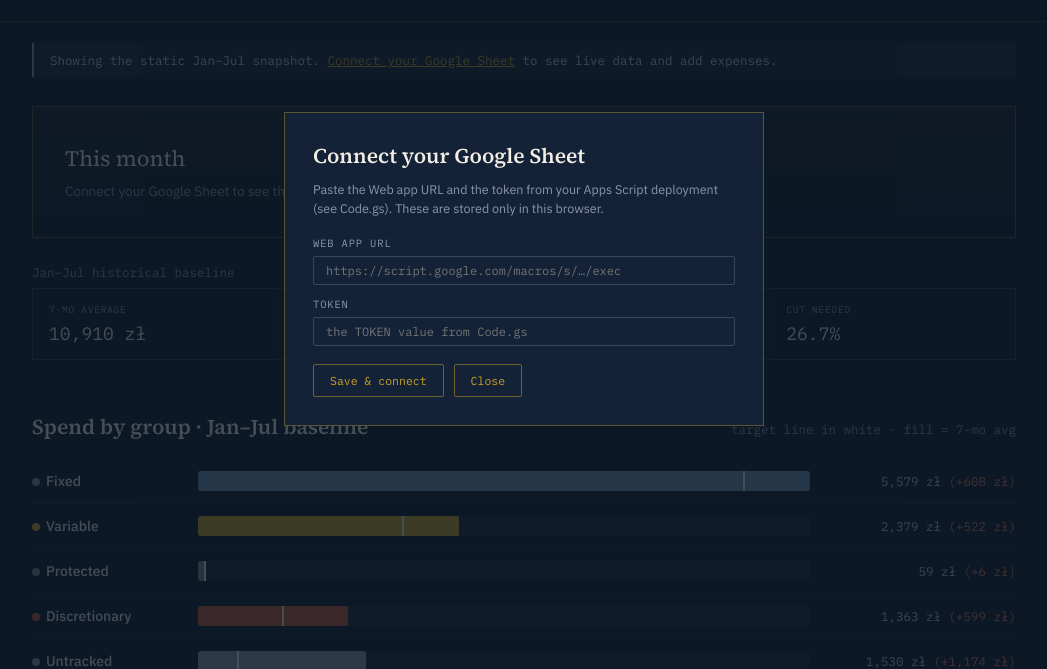
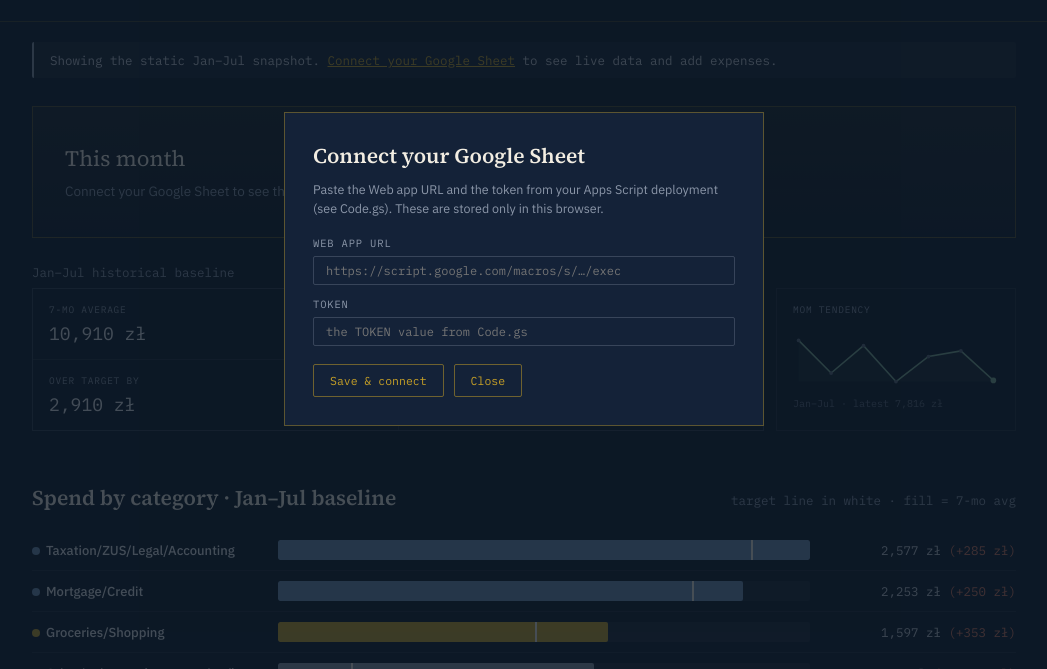
Before and after one commit to Stucii/budget-dashboard, a plain HTML site: page index.html in a window 1280 px wide. Shown: the part 131-800 px from the top of the page, without its empty margins (116-1163 px from the left). Drawn offline with Linux system fonts and the light colour scheme.

Commit message:
Add files via upload

```diff
--- a/index.html
+++ b/index.html
@@ -166,6 +166,27 @@ function getCurrentMonthData(){
   };
 }
 
+/* Month-over-month totals: Jan–Jul from the static baseline (CATEGORIES.monthly),
+   plus any live months (Aug+) that actually have logged data. */
+function getMonthlyTotals(){
+  const staticMonths = MONTH_NAMES.slice(0,7).map((name, i) => ({
+    name,
+    total: CATEGORIES.reduce((s,c) => s + (c.monthly[i]||0), 0)
+  }));
+
+  let liveMonths = [];
+  if(liveData && liveData.monthlyByGroup){
+    const totalRow = liveData.monthlyByGroup.find(r => (r.name||'').toString().toUpperCase().includes('TOTAL'));
+    if(totalRow){
+      for(let i=7; i<12; i++){
+        const v = Math.abs(Number(totalRow.months[i]) || 0);
+        if(v>0) liveMonths.push({name: MONTH_NAMES[i], total: v});
+      }
+    }
+  }
+  return staticMonths.concat(liveMonths);
+}
+
 /* ============ HELPERS ============ */
 const fmt = n => {
   const rounded = Math.round(n);
@@ -290,10 +311,14 @@ function buildStyle(){
 
     /* compact average strip */
     .avg-strip-caption{margin-top:26px; margin-bottom:8px;}
-    .avg-strip{display:grid; grid-template-columns:repeat(4,1fr); gap:1px; background:rgba(139,150,168,0.15); border:1px solid rgba(139,150,168,0.15);}
+    .avg-layout{display:grid; grid-template-columns:1fr 240px; gap:12px; align-items:stretch;}
+    .avg-strip{display:grid; grid-template-columns:repeat(2,1fr); gap:1px; background:rgba(139,150,168,0.15); border:1px solid rgba(139,150,168,0.15);}
     .avg-item{background:#0d1826; padding:14px 16px;}
     .avg-item-label{font-family:'IBM Plex Mono',monospace; font-size:9.5px; letter-spacing:0.08em; text-transform:uppercase; color:#8b96a8; margin-bottom:6px;}
     .avg-item-value{font-size:18px; color:#e8e9ec;}
+    .avg-spark-card{border:1px solid rgba(139,150,168,0.15); padding:14px 16px; display:flex; flex-direction:column;}
+    .avg-spark-inner{flex:1; display:flex; flex-direction:column; justify-content:center;}
+    .avg-spark-caption{font-family:'IBM Plex Mono',monospace; font-size:10px; color:#5c6779; margin-top:4px;}
 
     /* section */
     .section{margin-top:52px;}
@@ -302,8 +327,9 @@ function buildStyle(){
     .section-note{font-size:12.5px; color:#8b96a8; font-family:'IBM Plex Mono',monospace;}
 
     /* groups */
-    .group-row{display:grid; grid-template-columns: 150px 1fr 190px; gap:16px; align-items:center; padding:12px 0; border-bottom:1px solid rgba(139,150,168,0.12);}
+    .group-row{display:grid; grid-template-columns: 230px 1fr 190px; gap:16px; align-items:center; padding:10px 0; border-bottom:1px solid rgba(139,150,168,0.12);}
     .group-name{font-size:14px; font-weight:500;}
+    .cat-row-name{font-size:13px; white-space:nowrap; overflow:hidden; text-overflow:ellipsis;}
     .group-bar-track{position:relative; height:20px; background:rgba(139,150,168,0.1); border-radius:2px; overflow:hidden;}
     .group-bar-target{position:absolute; top:0; bottom:0; width:2px; background:#f2ede2; z-index:3;}
     .group-bar-fill{position:absolute; top:0; bottom:0; left:0; border-radius:2px;}
@@ -410,7 +436,7 @@ function buildStyle(){
       .cm-stamp{width:100%;}
       .cm-number{font-size:38px;}
       .cm-group-row{grid-template-columns:1fr; gap:4px;}
-      .avg-strip{grid-template-columns:repeat(2,1fr);}
+      .avg-layout{grid-template-columns:1fr;}
       .group-row{grid-template-columns:1fr; gap:6px;}
       .group-nums{text-align:left;}
       .sim-row{grid-template-columns:1fr; gap:4px;}
@@ -596,6 +622,8 @@ function buildAverageStrip(){
   const over = totals.avg - totals.target;
   const cutPct = totals.cutPct!==undefined ? totals.cutPct : over/totals.avg;
 
+  const layout = el('div','avg-layout');
+
   const strip = el('div','avg-strip');
   const items = [
     ["7-mo average", fmt1(totals.avg)],
@@ -609,27 +637,76 @@ function buildAverageStrip(){
     item.appendChild(el('div','avg-item-value mono',v));
     strip.appendChild(item);
   });
+  layout.appendChild(strip);
+
+  const months = getMonthlyTotals();
+  if(months.length>=2){
+    const sparkCard = el('div','avg-spark-card');
+    sparkCard.appendChild(el('div','avg-item-label','MoM tendency'));
+    sparkCard.appendChild(buildMoMSparkline(months));
+    layout.appendChild(sparkCard);
+  }
+
   section.appendChild(el('div','section-note avg-strip-caption','Jan–Jul historical baseline'));
-  section.appendChild(strip);
+  section.appendChild(layout);
   return section;
+}
+
+function buildMoMSparkline(months){
+  const W = 220, H = 64, padX = 6, padY = 10;
+  const vals = months.map(m=>m.total);
+  const max = Math.max(...vals), min = Math.min(...vals);
+  const range = (max-min) || 1;
+  const stepX = (W - padX*2) / (months.length-1);
+  const points = vals.map((v,i)=>{
+    const x = padX + stepX*i;
+    const y = padY + (H - padY*2) * (1 - (v-min)/range);
+    return [x,y];
+  });
+
+  const lastUp = vals[vals.length-1] > vals[vals.length-2];
+  const lineColor = lastUp ? '#d9765b' : '#7fae94';
+
+  const pathD = points.map((p,i)=> (i===0?'M':'L') + p[0].toFixed(1) + ',' + p[1].toFixed(1)).join(' ');
+  const areaD = pathD + ` L${points[points.length-1][0].toFixed(1)},${H-padY} L${points[0][0].toFixed(1)},${H-padY} Z`;
+
+  let svg = `<svg viewBox="0 0 ${W} ${H}" width="100%" height="${H}" style="overflow:visible">`;
+  svg += `<path d="${areaD}" fill="${lineColor}" opacity="0.08"/>`;
+  svg += `<path d="${pathD}" fill="none" stroke="${lineColor}" stroke-width="1.6"/>`;
+  points.forEach((p,i)=>{
+    const isLast = i===points.length-1;
+    svg += `<circle cx="${p[0].toFixed(1)}" cy="${p[1].toFixed(1)}" r="${isLast?3:2}" fill="${isLast?lineColor:'#5c6779'}"><title>${months[i].name}: ${fmt1(vals[i])}</title></circle>`;
+  });
+  svg += `</svg>`;
+
+  const wrap = document.createElement('div');
+  wrap.innerHTML = svg;
+  const svgEl = wrap.firstElementChild;
+
+  const container = el('div','avg-spark-inner');
+  container.appendChild(svgEl);
+  const caption = el('div','avg-spark-caption');
+  caption.innerHTML = `${months[0].name}\u2013${months[months.length-1].name} · latest ${fmt1(vals[vals.length-1])}`;
+  container.appendChild(caption);
+  return container;
 }
 
 /* ============ GROUP SECTION ============ */
 function buildGroupSection(){
   const wrap = el('div','section wrap');
   const head = el('div','section-head');
-  head.appendChild(el('div','section-title serif','Spend by group · Jan–Jul baseline'));
+  head.appendChild(el('div','section-title serif','Spend by category · Jan–Jul baseline'));
   head.appendChild(el('div','section-note','target line in white · fill = 7-mo avg'));
   wrap.appendChild(head);
 
-  const groups = getGroups();
-  const maxVal = Math.max(...groups.map(g=>Math.max(g.target, g.avg)));
+  const cats = getCategories().filter(c=>c.avg>0 || c.target>0).slice().sort((a,b)=>b.avg-a.avg);
+  const maxVal = Math.max(...cats.map(c=>Math.max(c.target, c.avg)), 1);
 
-  groups.forEach(g=>{
-    const avg = g.avg, target = g.target;
+  cats.forEach(c=>{
+    const avg = c.avg, target = c.target;
     const row = el('div','group-row');
-    const nameEl = el('div','group-name');
-    nameEl.innerHTML = `<span class="legend-dot" style="background:${GROUP_COLORS[g.name]||'#8b96a8'}"></span>${g.name}`;
+    const nameEl = el('div','group-name cat-row-name');
+    nameEl.innerHTML = `<span class="legend-dot" style="background:${GROUP_COLORS[c.group]||'#8b96a8'}"></span>${c.name}`;
     row.appendChild(nameEl);
 
     const track = el('div','group-bar-track');
@@ -637,7 +714,7 @@ function buildGroupSection(){
     const targetPct = Math.min(100,(target/maxVal)*100);
     const fill = el('div','group-bar-fill');
     fill.style.width = fillPct+"%";
-    fill.style.background = GROUP_COLORS[g.name]||'#8b96a8';
+    fill.style.background = GROUP_COLORS[c.group]||'#8b96a8';
     const tline = el('div','group-bar-target');
     tline.style.left = targetPct+"%";
     track.appendChild(fill);
```
